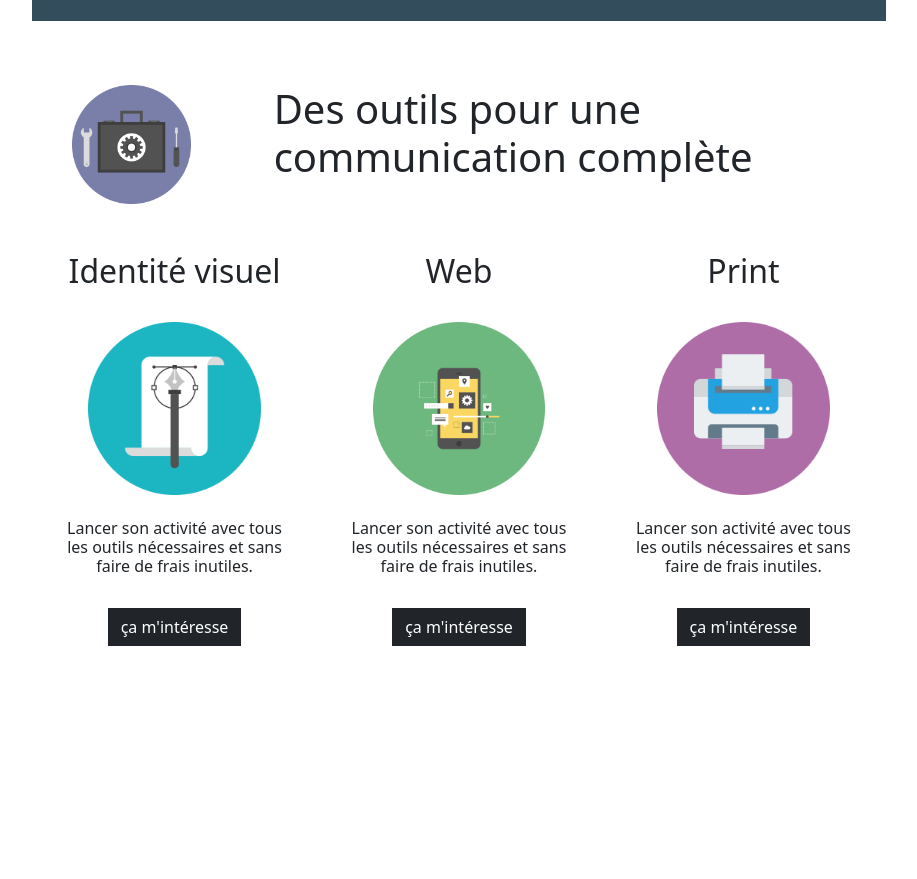
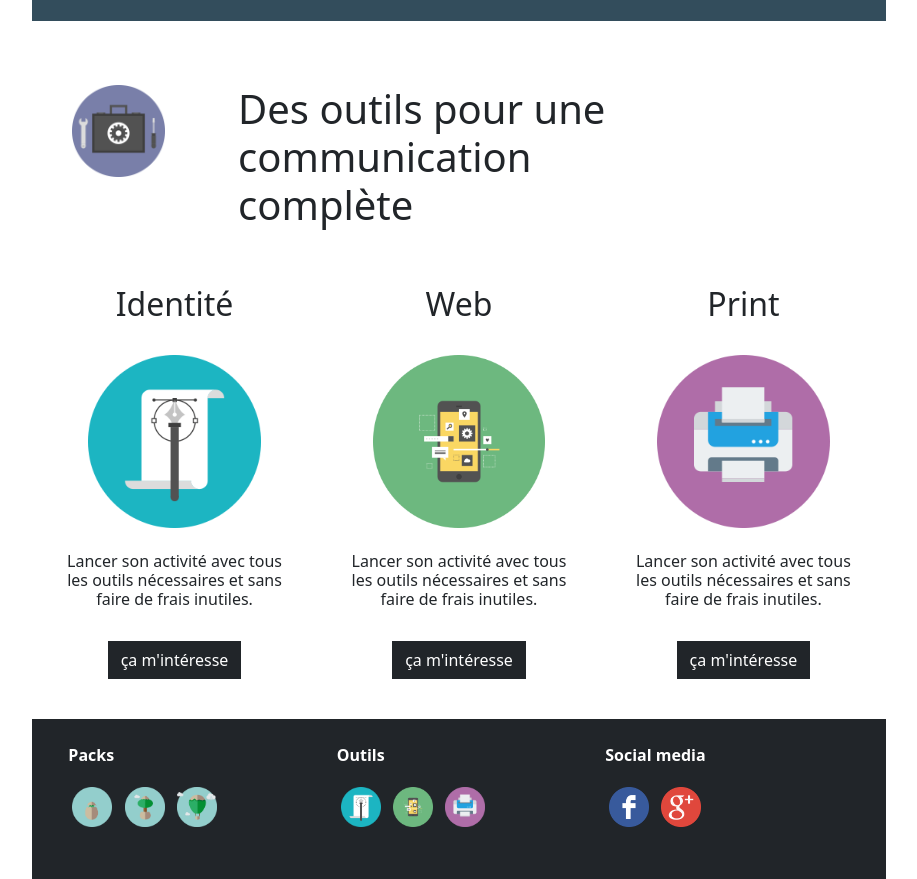
Before and after one commit to ldesmetv/You-communikV2, a website: page index.html in a window 1280 px wide. Shown: the part 1688-2567 px from the top of the page, without its empty margins (181-1098 px from the left). Before the commit the page ends 2374 px from the top, so only its background shows below. Drawn offline with Linux system fonts and the light colour scheme.

Commit message:
footer terminé

```diff
--- a/index.html
+++ b/index.html
@@ -111,27 +111,30 @@
                 </div>
                 <div class="pb-4">
                     <div class="card-group text-white">
-                        <div class="card text-center border-0 bg-transparent pe-3 ps-3" style="width: 18rem;">
+                        <div class="card text-center border-0 bg-transparent pe-3 ps-3">
                             <div class="card-body">
                                 <h2 class="card-title">Eclosion</h2>
                                 <img class="img-fluid p-4" src="./public/img/icon-eclosion.png" alt="">
-                                <h6 class="card-text pb-4">Lancer son activité avec tous les outils nécessaires et sans faire de frais inutiles.</h6>
+                                <h6 class="card-text pb-4">Lancer son activité avec tous les outils nécessaires et sans
+                                    faire de frais inutiles.</h6>
                                 <a href="#" class="btn btn-light rounded-0">ça m'intéresse</a>
                             </div>
                         </div>
-                        <div class="card text-center border-0 bg-transparent pe-3 ps-3" style="width: 18rem;">
+                        <div class="card text-center border-0 bg-transparent pe-3 ps-3">
                             <div class="card-body">
                                 <h2 class="card-title">Evolution</h2>
                                 <img class="img-fluid p-4" src="./public/img/icon-evolution.png" alt="">
-                                <h6 class="card-text pb-4">Lancer son activité avec tous les outils nécessaires et sans faire de frais inutiles.</h6>
+                                <h6 class="card-text pb-4">Lancer son activité avec tous les outils nécessaires et sans
+                                    faire de frais inutiles.</h6>
                                 <a href="#" class="btn btn-light rounded-0">ça m'intéresse</a>
                             </div>
                         </div>
-                        <div class="card text-center border-0 bg-transparent pe-3 ps-3" style="width: 18rem;">
+                        <div class="card text-center border-0 bg-transparent pe-3 ps-3">
                             <div class="card-body">
                                 <h2 class="card-title">Envol</h2>
                                 <img class="img-fluid p-4" src="./public/img/icon-envole.png" alt="">
-                                <h6 class="card-text pb-4">Lancer son activité avec tous les outils nécessaires et sans faire de frais inutiles.</h6>
+                                <h6 class="card-text pb-4">Lancer son activité avec tous les outils nécessaires et sans
+                                    faire de frais inutiles.</h6>
                                 <a href="#" class="btn btn-light rounded-0">ça m'intéresse</a>
                             </div>
                         </div>
@@ -142,7 +145,7 @@
 
         <div class="d-flex justify-content-center">
             <div class="col-12 col-lg-8">
-                <div class="card mb-3 mt-5 pe-4 ps-4 border-0 bg-transparent text-dark">
+                <div class="card mb-3 mt-5 pe-4 ps-4 border-0 bg-transparent text-dark col-10">
                     <div class="row g-0">
                         <div class="col-md-3">
                             <img src="./public/img/outils.png" class="img-fluid w-75 rounded-start p-3" alt="...">
@@ -156,27 +159,30 @@
                 </div>
                 <div class="pb-4">
                     <div class="card-group text-dark">
-                        <div class="card text-center border-0 bg-transparent pe-3 ps-3" style="width: 18rem;">
+                        <div class="card text-center border-0 bg-transparent pe-3 ps-3">
                             <div class="card-body">
-                                <h2 class="card-title">Identité visuel</h2>
+                                <h2 class="card-title">Identité</h2>
                                 <img class="img-fluid p-4" src="./public/img/identite-graphique.png" alt="">
-                                <h6 class="card-text pb-4">Lancer son activité avec tous les outils nécessaires et sans faire de frais inutiles.</h6>
+                                <h6 class="card-text pb-4">Lancer son activité avec tous les outils nécessaires et sans
+                                    faire de frais inutiles.</h6>
                                 <a href="#" class="btn btn-dark rounded-0">ça m'intéresse</a>
                             </div>
                         </div>
-                        <div class="card text-center border-0 bg-transparent pe-3 ps-3" style="width: 18rem;">
+                        <div class="card text-center border-0 bg-transparent pe-3 ps-3">
                             <div class="card-body">
                                 <h2 class="card-title">Web</h2>
                                 <img class="img-fluid p-4" src="./public/img/reseaux-sociaux.png" alt="">
-                                <h6 class="card-text pb-4">Lancer son activité avec tous les outils nécessaires et sans faire de frais inutiles.</h6>
+                                <h6 class="card-text pb-4">Lancer son activité avec tous les outils nécessaires et sans
+                                    faire de frais inutiles.</h6>
                                 <a href="#" class="btn btn-dark rounded-0">ça m'intéresse</a>
                             </div>
                         </div>
-                        <div class="card text-center border-0 bg-transparent pe-3 ps-3" style="width: 18rem;">
+                        <div class="card text-center border-0 bg-transparent pe-3 ps-3">
                             <div class="card-body">
                                 <h2 class="card-title">Print</h2>
                                 <img class="img-fluid p-4" src="./public/img/print.png" alt="">
-                                <h6 class="card-text pb-4">Lancer son activité avec tous les outils nécessaires et sans faire de frais inutiles.</h6>
+                                <h6 class="card-text pb-4">Lancer son activité avec tous les outils nécessaires et sans
+                                    faire de frais inutiles.</h6>
                                 <a href="#" class="btn btn-dark rounded-0">ça m'intéresse</a>
                             </div>
                         </div>
@@ -185,6 +191,29 @@
             </div>
         </div>
     </main>
+
+    <footer>
+        <div class="d-flex justify-content-center">
+            <div class="col-12 col-lg-8 bg-dark row text-white mx-auto p-4 pb-5">
+                <div class="col-4">
+                    <p><strong>Packs</strong></p>
+                    <img class="m-1" width="40px" src="./public/img/icon-eclosion.png" alt="">
+                    <img class="m-1" width="40px" src="./public/img/icon-evolution.png" alt="">
+                    <img class="m-1" width="40px" src="./public/img/icon-envole.png" alt="">
+                </div>
+                <div class="col-4">
+                    <p><strong>Outils</strong></p>
+                    <img class="m-1" width="40px" src="./public/img/identite-graphique.png" alt="">
+                    <img class="m-1" width="40px" src="./public/img/reseaux-sociaux.png" alt="">
+                    <img class="m-1" width="40px" src="./public/img/print.png" alt="">
+                </div>
+                <div class="col-4">
+                    <p><strong>Social media</strong></p>
+                    <img class="m-1" width="40px" src="./public/img/social-f.png" alt="">
+                    <img class="m-1" width="40px" src="./public/img/google-plus.png" alt="">
+                </div>
+            </div>
+    </footer>
 </body>
 
 </html>
```
